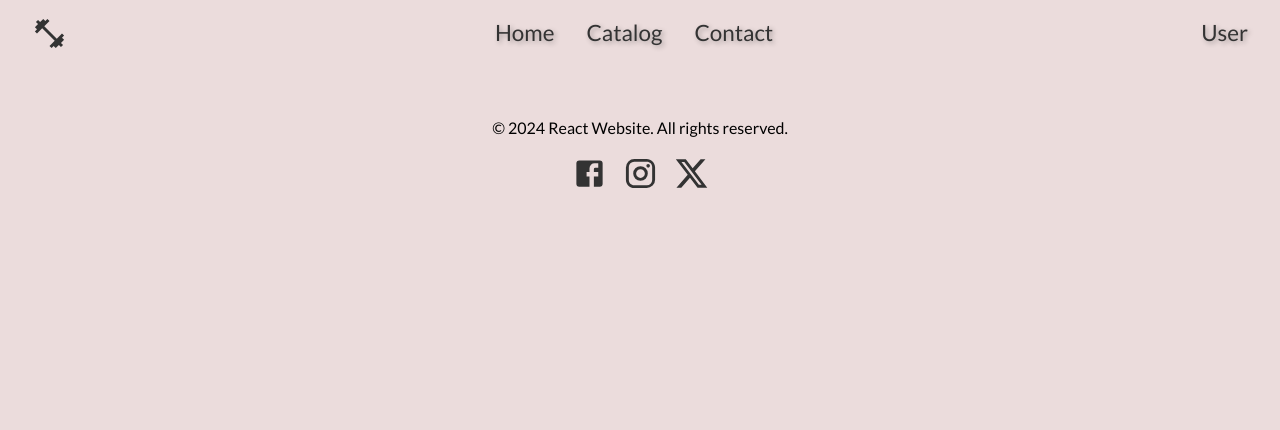
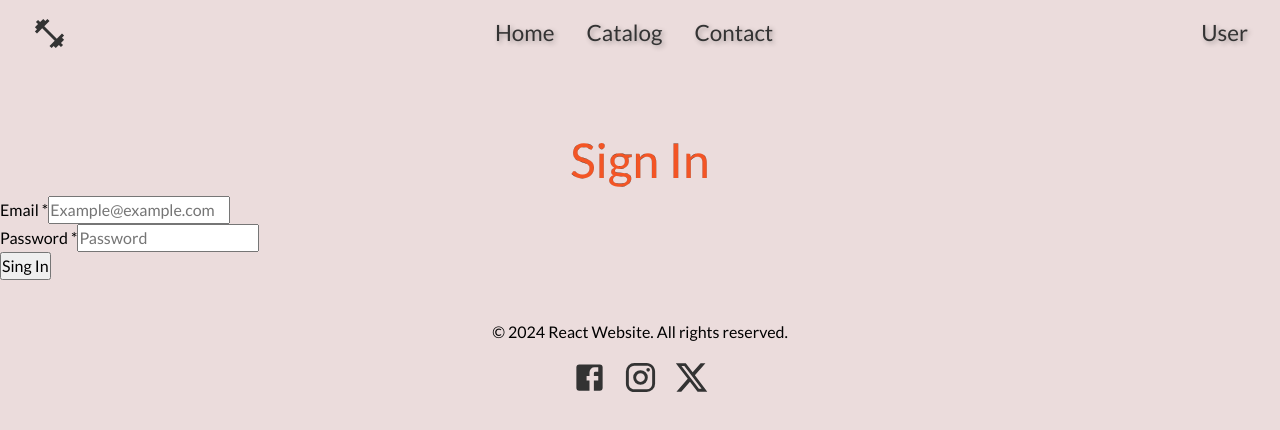
Before and after one commit to DimitarIvVelikov/Softuni-React-Project, a React (Vite) app in the folder client/: page /login in a window 1280 px wide. Shown: the top 430 px of the page. Built offline with nearby package versions, Linux system fonts and the light colour scheme.

Commit message:
Added routes

```diff
--- a/client/src/App.jsx
+++ b/client/src/App.jsx
@@ -3,6 +3,9 @@ import "./App.css";
 import Footer from "./components/footer/Footer";
 import Header from "./components/header/Header";
 import Home from "./components/home/Home";
+import Login from "./components/login/Login";
+import Register from "./components/register/Register";
+import Catalog from "./components/catalog/Catalog";
 
 function App() {
   return (
@@ -10,6 +13,9 @@ function App() {
       <Header />
       <Routes>
         <Route path="/" element={<Home />} />
+        <Route path="/login" element={<Login />} />
+        <Route path="/register" element={<Register />} />
+        <Route path="/catalog" element={<Catalog />} />
       </Routes>
       <Footer />
     </>
```
